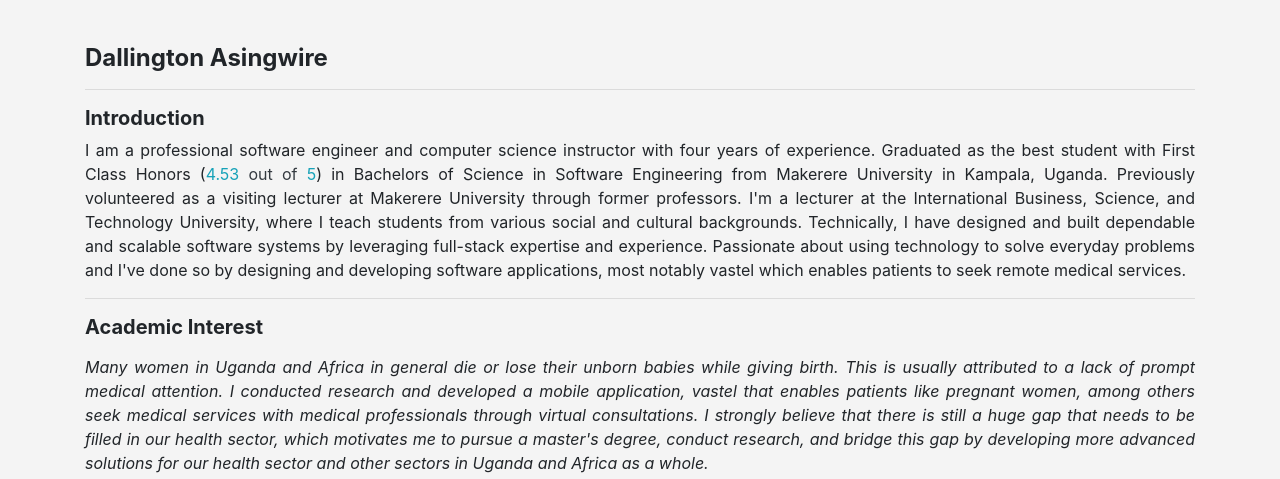
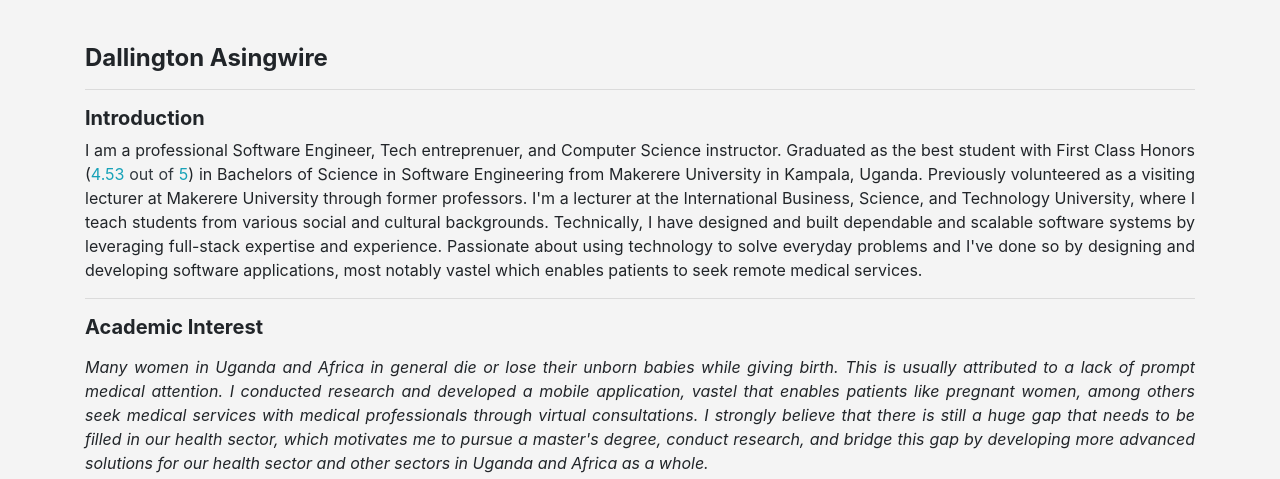
Before and after one commit to d-asingwire/dallingtonug, a PHP site: page / in a window 1280 px wide. Shown: the part 52-531 px from the top of the page. Run offline with PHP 8.4, Linux system fonts and the light colour scheme.

Commit message:
edited intro

```diff
--- a/index.php
+++ b/index.php
@@ -78,7 +78,7 @@
             <hr />
             <h5>Introduction</h5>
             <p>
-                I am a professional software engineer and computer science instructor with four years of experience.
+                I am a professional Software Engineer, Tech entreprenuer, and Computer Science instructor.
                 Graduated as the best student with First Class Honors (<span class="text-info">4.53
                     <span class="text-dark">out of</span> 5</span>) in
                 Bachelors of Science in Software Engineering from Makerere University in Kampala, Uganda. Previously
```
